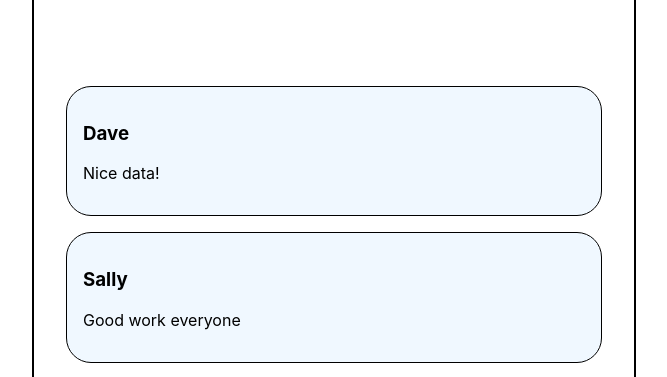
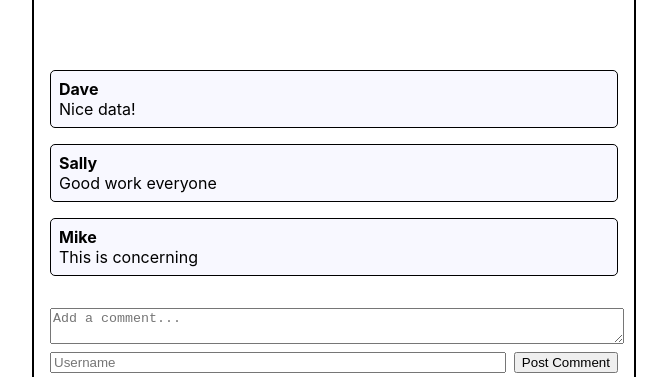
Before and after one commit to OwenTourlamain/comment-chart, a React (Create React App) app in the folder frontend/chart-comment-app/: page / in a window 1280 px wide. Shown: the part 510-887 px from the top of the page, without its empty margins (306-973 px from the left). Built offline with nearby package versions, Linux system fonts and the light colour scheme; the HTML template or start-up script is replaced by a standard one.

Commit message:
Tidy layout ready for functionality. Progresses #1

```diff
--- a/frontend/chart-comment-app/src/App.css
+++ b/frontend/chart-comment-app/src/App.css
@@ -16,15 +16,50 @@
   width: 600px;
 }
 
-.commentBox {
+.comment {
+  border: 1px solid black;
+  border-radius: 5px;
+  margin: 1em;
+  padding: 0.5em;
+  text-align: left;
+  background-color:ghostwhite;
+}
+
+.commentBox p {
+  margin: 0px;
+}
+
+.addComment {
+  text-align: left;
   padding: 1em;
 }
 
-.comment {
-  border: 1px solid black;
-  border-radius: 25px;
-  margin: 1em;
-  padding: 1em;
-  text-align: left;
-  background-color: aliceblue;
+.commentForm {
+  display: flex;
+  flex-direction: column;
+  align-items: stretch;
+  gap: 0.5em;
 }
+
+.usernameBox {
+  margin: auto;
+}
+
+.textBox {
+  flex: 1 1 100%;
+  width: 100%;
+}
+
+.lowerContainer {
+  display: flex;
+  flex-direction: row;
+  gap: 0.5em;
+}
+
+.lowerContainer button {
+  flex-grow: 0;
+}
+
+.usernameBox {
+  flex-grow: 1;
+}
--- a/frontend/chart-comment-app/src/App.tsx
+++ b/frontend/chart-comment-app/src/App.tsx
@@ -6,11 +6,19 @@ import CommentBox from './components/CommentBox'
 type DataPoint = {
   x: number,
   y: number,
+  id: number
 }
 
 type Series = {
   label: string,
   data: DataPoint[]
+}
+
+type Comment = {
+  username: string,
+  text: string,
+  id: number,
+  datapoint: number
 }
 
 function App() {
@@ -24,7 +32,8 @@ function App() {
       series.data.push(
         {
           x: i,
-          y: Math.floor(Math.random() * 100) + 1
+          y: Math.floor(Math.random() * 100) + 1,
+          id: i
         }
       )
     }
@@ -32,27 +41,44 @@ function App() {
     return [series];
   }
 
-  const data = getData();
-  const comments = [
+  function getComments(): Comment[] {
+    return [
       {
         username: "Dave",
-      text: "Nice data!"
+        text: "Nice data!",
+        id: 1,
+        datapoint: 1,
       },
       {
         username: "Sally",
-      text: "Good work everyone"
+        text: "Good work everyone",
+        id: 2,
+        datapoint: 1,
       },
       {
         username: "Mike",
-      text: "This is concerning"
+        text: "This is concerning",
+        id: 3,
+        datapoint: 4,
       },
     ]
+  }
+
+  function addComment(username: string, text: string): void {
+    console.log(username)
+    console.log(text)
+
+  }
+
+  const data = getData();
+  const comments = getComments();
 
   return (
     <div className='container'>
       <Header />
       <ChartBox data={data} />
-      <CommentBox comments={comments}/>
+      <CommentBox comments={comments} selectedID={1} isSelected={true} onAddComment={addComment}
+        />
     </div>
   );
 }
--- /dev/null
+++ b/frontend/chart-comment-app/src/components/AddComment.tsx
@@ -0,0 +1,39 @@
+import { useState } from 'react'
+
+type Props = {
+    onAddComment: Function
+}
+
+const AddComment = ({ onAddComment }: Props) => {
+
+    const [username, setUsername] = useState('');
+    const [text, setText] = useState('');
+
+    const onSubmit = (e: any) => {
+        e.preventDefault()
+
+        if(!username) {
+            alert('Please add a task')
+            return
+        }
+
+        onAddComment(username, text)
+
+        setUsername('')
+        setText('')
+    }
+
+    return (
+        <div className="addComment">
+            <form className="commentForm" onSubmit={onSubmit}>
+                <textarea className="textBox" placeholder='Add a comment...' value={text} onChange={(e) => setText(e.target.value)}></textarea>
+                <div className='lowerContainer'>
+                    <input className="usernameBox" type='text' placeholder='Username' value={username} onChange={(e) => setUsername(e.target.value)}/>
+                    <input type='submit' value='Post Comment' className="button"/>
+                </div>
+            </form>
+        </div>
+    )
+}
+
+export default AddComment
--- /dev/null
+++ b/frontend/chart-comment-app/src/components/Comment.tsx
@@ -0,0 +1,15 @@
+type Props = {
+    username: string,
+    text: string,
+}
+
+const Comment = ({ username, text }: Props) => {
+  return (
+    <div className="comment">
+        <strong>{username}</strong>
+        <p>{text}</p>
+    </div>
+  )
+}
+
+export default Comment
--- a/frontend/chart-comment-app/src/components/CommentBox.tsx
+++ b/frontend/chart-comment-app/src/components/CommentBox.tsx
@@ -1,25 +1,42 @@
+import AddComment from './AddComment'
+import Comment from './Comment'
+
 type Props = {
-    comments: Comment[]
+    comments: Comment[],
+    isSelected: boolean,
+    selectedID: number,
+    onAddComment: Function,
 }
 
 type Comment = {
     username: string,
     text: string,
+    id: number,
+
 }
 
-const CommentBox = ({ comments }: Props) => {
-  return (
-    <div className="commentBox">
-        {
-            comments.map((comment) => (
-                <div className="comment">
-                    <h3>{comment.username}</h3>
-                    <p>{comment.text}</p>
-                </div>
-            ))
-        }
-    </div>
-  )
+const CommentBox = ({ comments, selectedID, isSelected, onAddComment }: Props) => {
+
+    function renderComments(comments: Comment[]) {
+        return (
+            <>
+                {comments.map((comment) => (
+                    <Comment key={comment.id} username={comment.username} text={comment.text}/>
+                ))}
+                <AddComment onAddComment={onAddComment}/>
+            </>
+        )
+    }
+
+    return (
+        <div className="commentBox">
+            {isSelected ? // have we clicked on a data point?
+                renderComments(comments)
+            :
+                <h3>Select a data point to see comments</h3>
+            }
+        </div>
+    )
 }
 
 export default CommentBox
```
Lines whose indentation alone changed are shown as unchanged.
